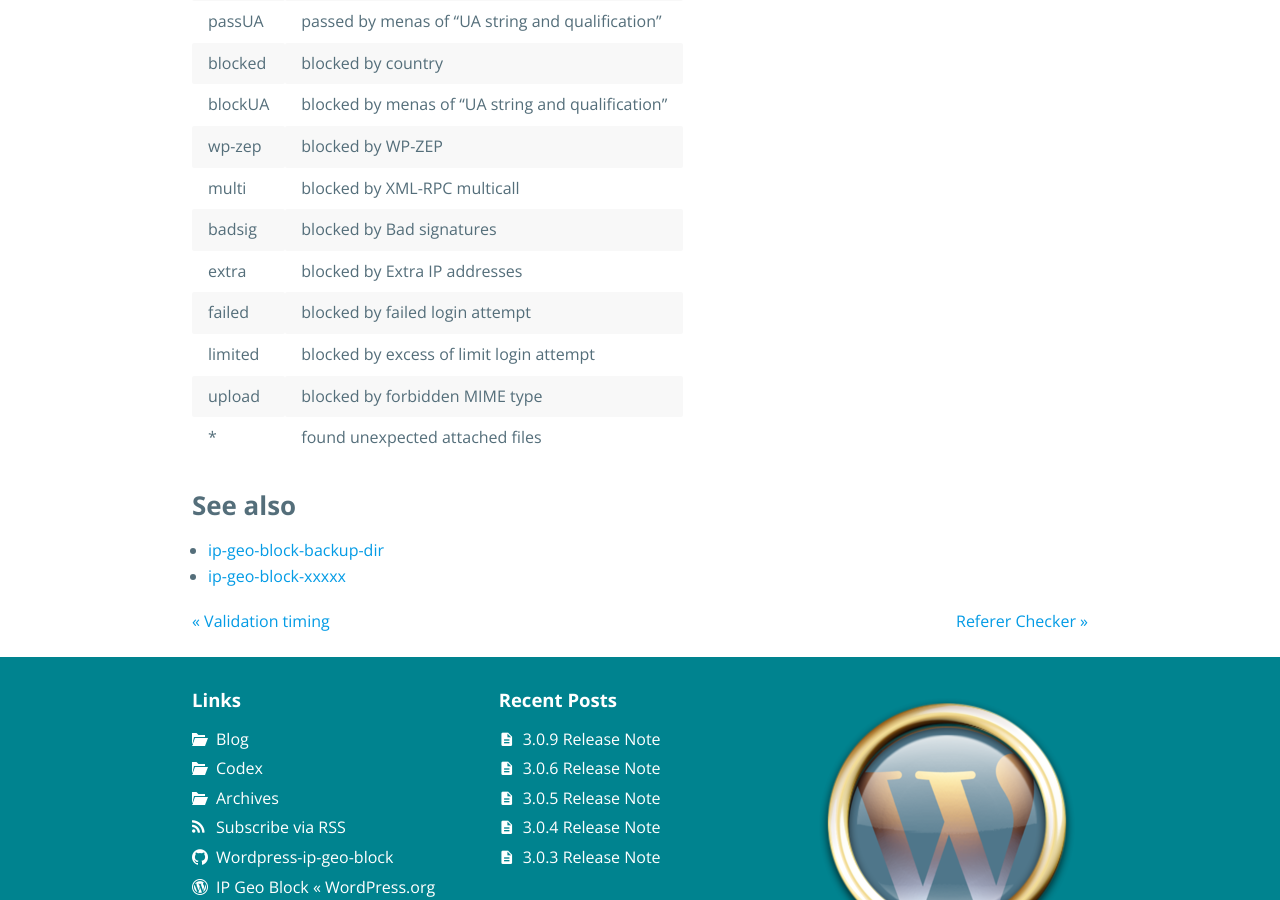
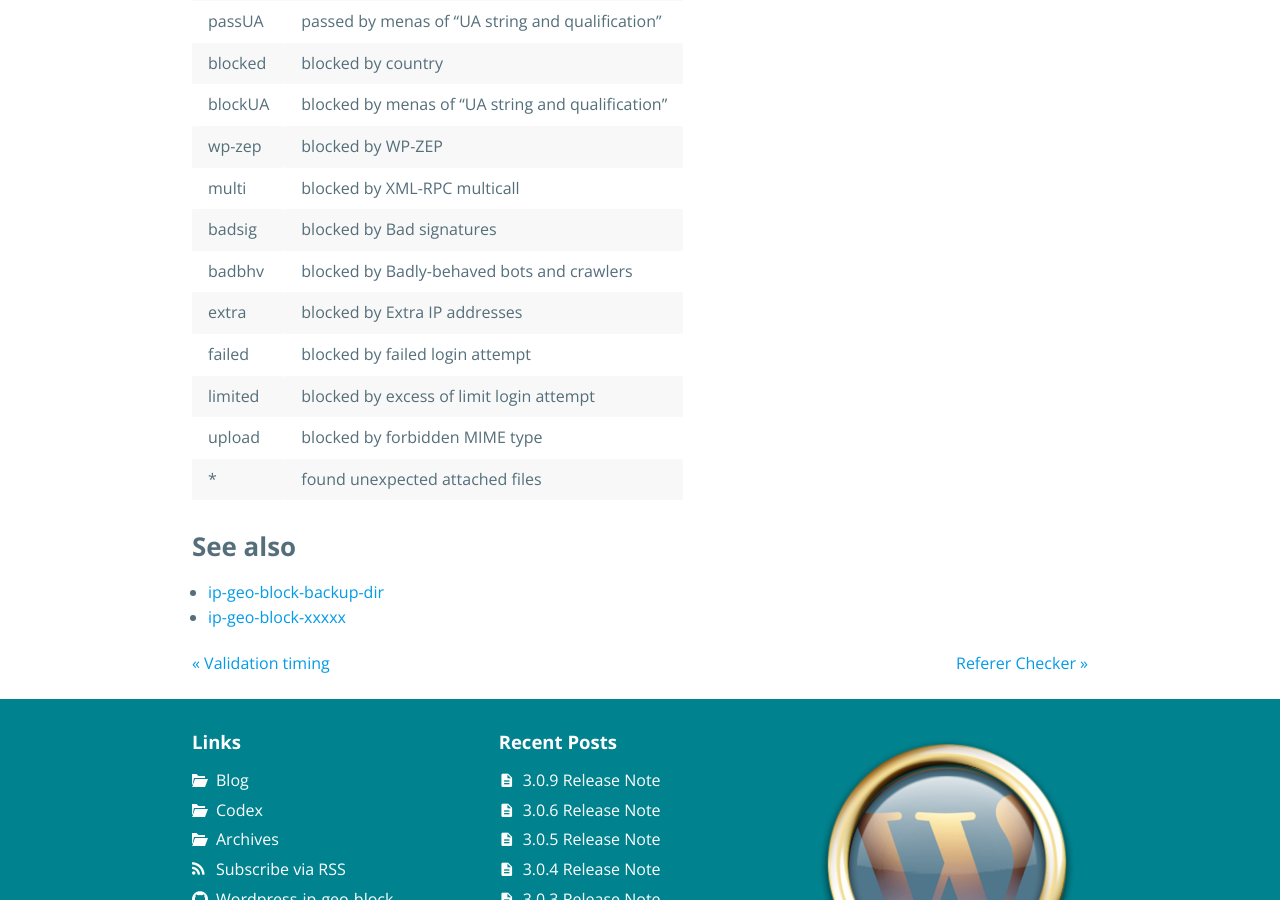
Before and after one commit to tokkonopapa/WordPress-IP-Geo-Block, a Jekyll site: the page built from _codex/03. Features and performance/07. Statistics and logs/record-settings-and-logs.md, in a window 1280 px wide and 900 px high, scrolled down 2567 px. Built offline with Jekyll 4.4.1, drawn with Linux system fonts in a browser that asks for light colours; some web fonts are replaced.

Commit message:
Update codex.

```diff
--- a/_codex/03. Features and performance/07. Statistics and logs/record-settings-and-logs.md
+++ b/_codex/03. Features and performance/07. Statistics and logs/record-settings-and-logs.md
@@ -87,6 +87,7 @@ Here are the descriptions:
 | wp-zep        | blocked by WP-ZEP                                |
 | multi         | blocked by XML-RPC multicall                     |
 | badsig        | blocked by Bad signatures                        |
+| badbhv        | blocked by Badly-behaved bots and crawlers       |
 | extra         | blocked by Extra IP addresses                    |
 | failed        | blocked by failed login attempt                  |
 | limited       | blocked by excess of limit login attempt         |
```
